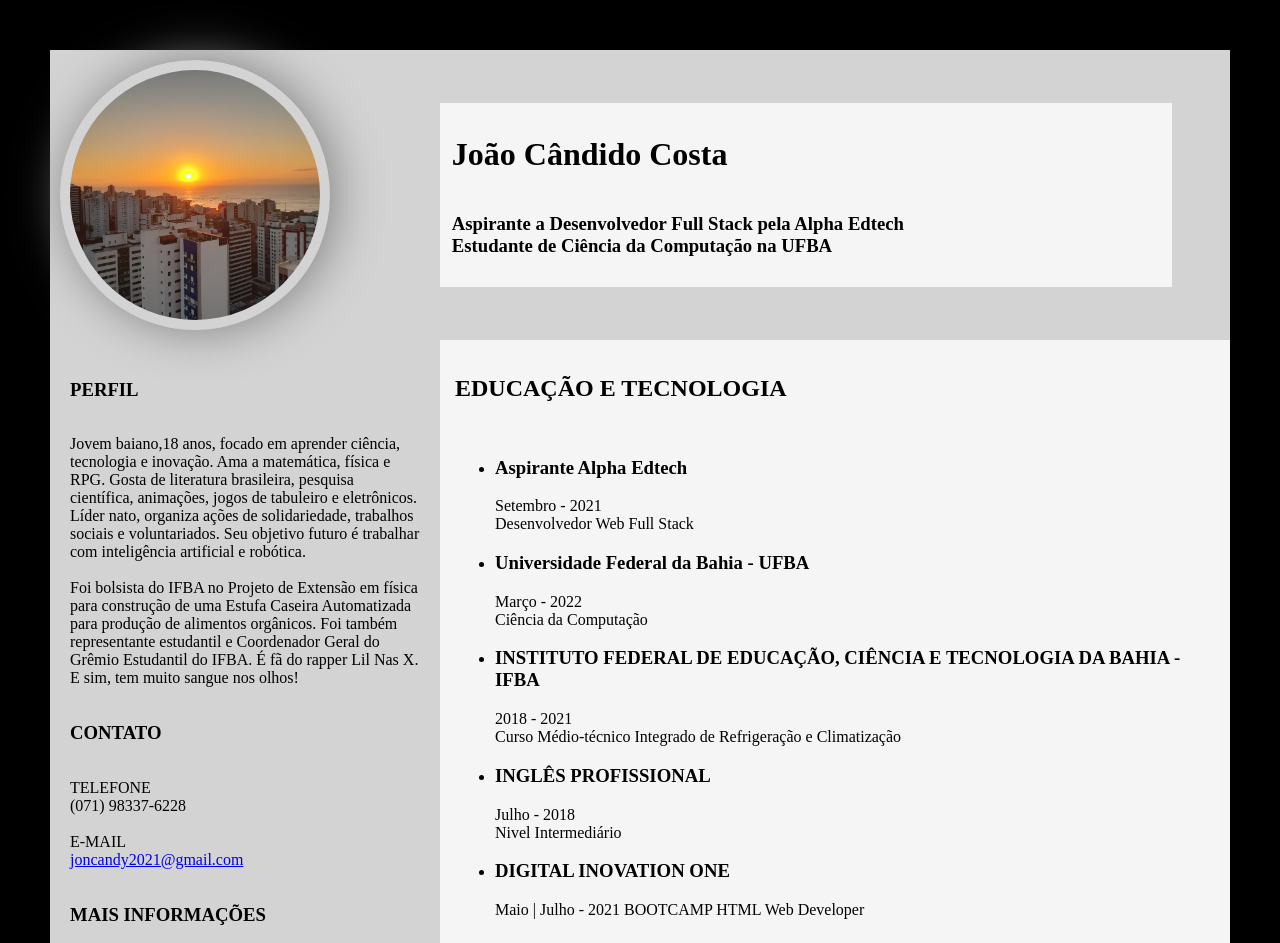
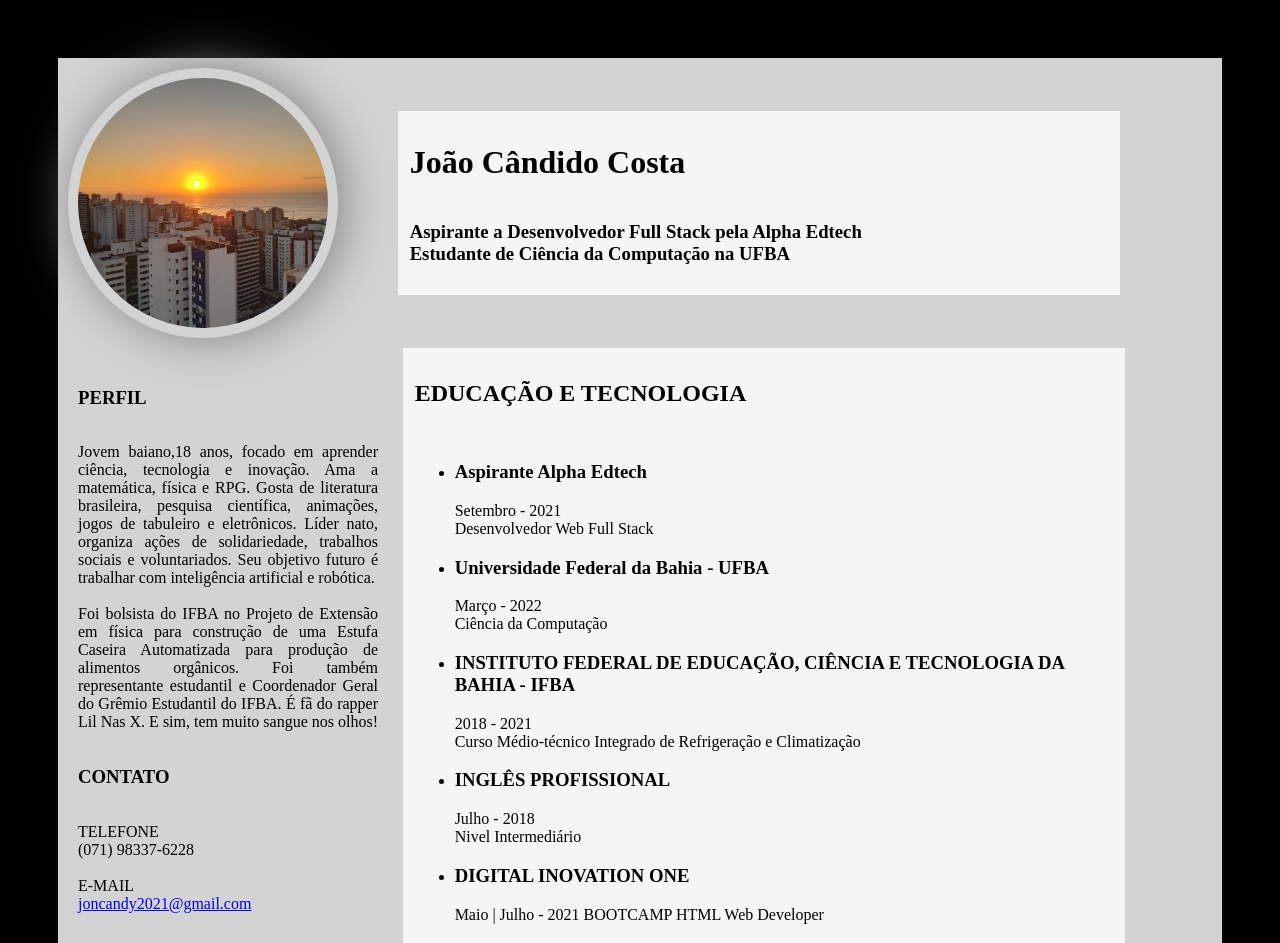
Before and after one commit to JonzCandy/Meu-Curriculo, a plain HTML site: page index.html in a window 1280 px wide. Shown: the top 943 px of the page. Drawn offline with Linux system fonts and the light colour scheme.

Commit message:
Esqueleto modificado

```diff
--- a/style.css
+++ b/style.css
@@ -1,6 +1,5 @@
 body {
     background-color: black;
-    margin: auto;
     padding: 50px;
 }
 
@@ -11,13 +10,15 @@ header {
     background-color: lightgrey;
     align-items: center;
     position: relative;
+    max-width: 1200px;
+    margin: auto;
 }
 
 .headtext {
     display: flex;
     flex-direction: column;
     margin: auto;
-    margin-left: 100px;
+    margin-left: 50px;
     padding: 1%;
     width: 60%;
     background-color: whitesmoke;
@@ -36,20 +37,25 @@ header {
 main {
     display: flex;
     flex-direction: row;
-    background-color: whitesmoke;
+    background-color: lightgray;
+    max-width: 1200px;
+    margin: auto;
 }
 
 #infos {
     display: flex;
     flex-direction: column;
-    max-width: 350px;
-    background-color: lightgray;
+    max-width: 300px;
     padding: 20px;
+    text-align: justify;
 }
 
 #conteudo {
     display: flex;
     flex-direction: column;
+    background-color: whitesmoke;
     margin: auto;
-    padding: 15px;
+    padding: 1%;
+    width: 60%;
+    margin-left: 5px;
 }
```
